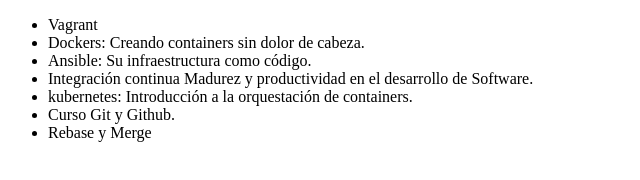
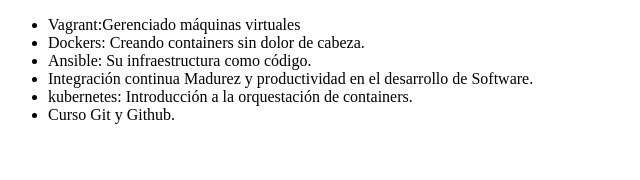
Before and after one commit to abdulmc85/Alura-git, a plain HTML site: page index.html in a window 1280 px wide. Shown: the whole page, without its empty margins (0-640 px from the left). Drawn offline with Linux system fonts and the light colour scheme.

Commit message:
Corrigiendo el nombre del curso de Vagrant

```diff
--- a/index.html
+++ b/index.html
@@ -3,17 +3,16 @@
 <html lang="en">
     <head>
        <meta charset="UTF-8">
-       <title>Lista de Cursos de DevOps de Alura</title>
+       <title>Lista de Cursos de DevOps de Alura.</title>
     </head>
     <body>
         <ul>
-            <li>Vagrant</li>
+            <li>Vagrant:Gerenciado máquinas virtuales</li>
             <li>Dockers: Creando containers sin dolor de cabeza.</li>
             <li>Ansible: Su infraestructura como código.</li>
             <li>Integración continua Madurez y productividad en el desarrollo de Software.</li>
             <li>kubernetes: Introducción a la orquestación de containers.</li>
             <li>Curso Git y Github.</li>
-            <li>Rebase y Merge</li>
         </ul>
 
 
```
